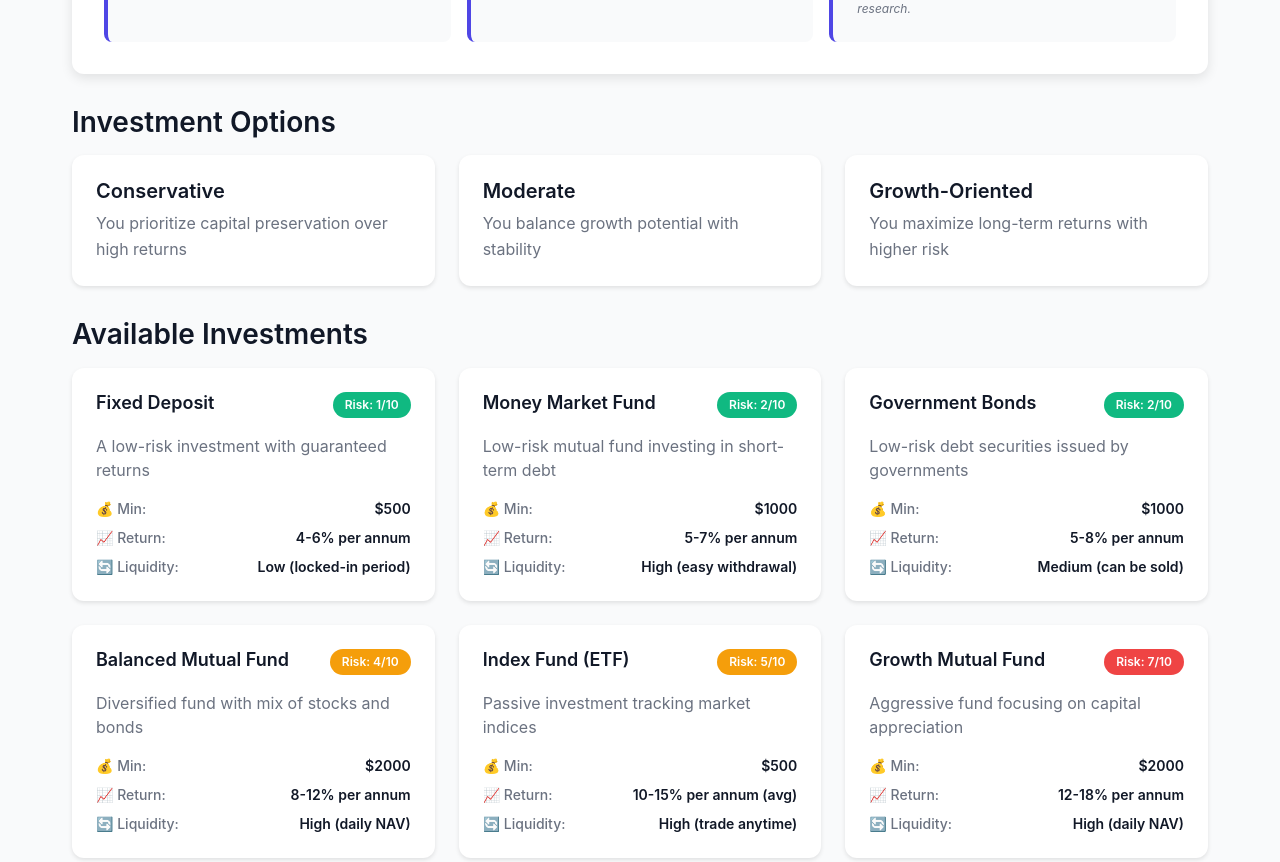
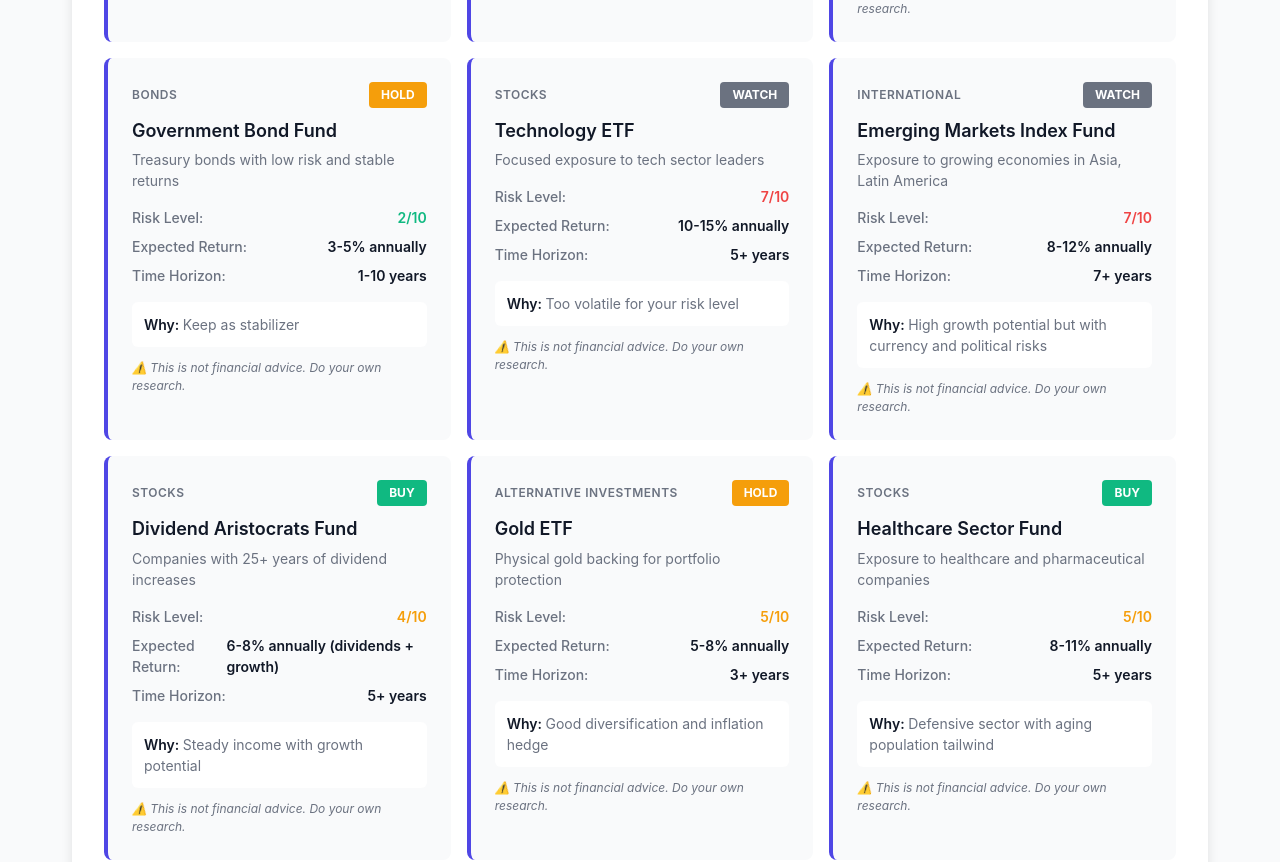
Before and after one commit to callmev1nc/SmartInvest, a React (Vite) app: page /explore in a window 1280 px wide. Shown: the part 1500-2362 px from the top of the page. Built offline with nearby package versions, Linux system fonts and the light colour scheme; no server answers.

Commit message:
Update language transalte update daiy invesdment have more option updayte explore page that better translation and complete translate

```diff
--- a/src/components/DailyUpdates.css
+++ b/src/components/DailyUpdates.css
@@ -55,6 +55,13 @@
 .refresh-button:disabled {
   opacity: 0.6;
   cursor: not-allowed;
+}
+
+.translating-badge {
+  font-size: 0.75rem;
+  color: var(--primary);
+  font-weight: 500;
+  margin-left: 0.5rem;
 }
 
 /* Loading State */
--- a/src/components/DailyUpdates.tsx
+++ b/src/components/DailyUpdates.tsx
@@ -5,13 +5,18 @@
 
 import { useState, useEffect } from 'react';
 import { getDailyUpdates, type DailyUpdate, type MarketUpdate } from '@/services/dailyUpdates';
+import { translateText } from '@/services/translation';
 import { useUser } from '@/contexts/UserContext';
+import { useLanguage } from '@/contexts/LanguageContext';
 import './DailyUpdates.css';
 
 export function DailyUpdates() {
   const { riskProfile } = useUser();
+  const { language } = useLanguage();
   const [updates, setUpdates] = useState<DailyUpdate | null>(null);
+  const [translatedUpdates, setTranslatedUpdates] = useState<DailyUpdate | null>(null);
   const [loading, setLoading] = useState(true);
+  const [translating, setTranslating] = useState(false);
   const [error, setError] = useState<string | null>(null);
   const [refreshing, setRefreshing] = useState(false);
   const [currentTime, setCurrentTime] = useState(new Date());
@@ -27,6 +32,15 @@ export function DailyUpdates() {
   useEffect(() => {
     loadUpdates(false);
   }, [riskProfile]);
+
+  // Translate updates when language or updates change
+  useEffect(() => {
+    if (updates && language !== 'en') {
+      translateUpdates(updates, language);
+    } else {
+      setTranslatedUpdates(updates);
+    }
+  }, [updates, language]);
 
   const loadUpdates = async (forceRefresh = false) => {
     try {
@@ -45,9 +59,69 @@ export function DailyUpdates() {
     }
   };
 
+  const translateUpdates = async (data: DailyUpdate, targetLanguage: string) => {
+    try {
+      setTranslating(true);
+
+      // Translate summary
+      const translatedSummary = await translateText(data.summary, targetLanguage as any);
+
+      // Translate market updates
+      const translatedMarkets = {
+        stocks: await translateMarketUpdate(data.markets.stocks, targetLanguage),
+        crypto: await translateMarketUpdate(data.markets.crypto, targetLanguage),
+        realEstate: await translateMarketUpdate(data.markets.realEstate, targetLanguage),
+        international: await translateMarketUpdate(data.markets.international, targetLanguage),
+        alternativeInvestments: await translateMarketUpdate(data.markets.alternativeInvestments, targetLanguage),
+      };
+
+      // Translate opportunities
+      const translatedOpportunities = await Promise.all(
+        data.opportunities.map(async (opp) => ({
+          ...opp,
+          category: await translateText(opp.category, targetLanguage as any),
+          name: opp.name, // Keep investment names in English
+          description: await translateText(opp.description, targetLanguage as any),
+          expectedReturn: opp.expectedReturn, // Keep return format
+          timeHorizon: await translateText(opp.timeHorizon, targetLanguage as any),
+          reason: await translateText(opp.reason, targetLanguage as any),
+        }))
+      );
+
+      setTranslatedUpdates({
+        ...data,
+        summary: translatedSummary,
+        markets: translatedMarkets,
+        opportunities: translatedOpportunities,
+      });
+    } catch (error) {
+      console.error('Translation error:', error);
+      // Fall back to original data if translation fails
+      setTranslatedUpdates(data);
+    } finally {
+      setTranslating(false);
+    }
+  };
+
+  const translateMarketUpdate = async (market: MarketUpdate, targetLanguage: string): Promise<MarketUpdate> => {
+    const translatedSummary = await translateText(market.summary, targetLanguage as any);
+    const translatedKeyPoints = await Promise.all(
+      market.keyPoints.map(point => translateText(point, targetLanguage as any))
+    );
+
+    return {
+      ...market,
+      summary: translatedSummary,
+      keyPoints: translatedKeyPoints,
+    };
+  };
+
   const handleRefresh = () => {
     loadUpdates(true);
   };
+
+  // Use translated updates if available, otherwise use original
+  const displayUpdates = translatedUpdates || updates;
 
   if (loading) {
     return (
@@ -63,7 +137,7 @@ export function DailyUpdates() {
     );
   }
 
-  if (error || !updates) {
+  if (error || !displayUpdates) {
     return (
       <div className="daily-updates">
         <div className="updates-header">
@@ -100,10 +174,11 @@ export function DailyUpdates() {
                 hour12: false,
               })}
             </span>
+            {translating && <span className="translating-badge">Translating...</span>}
           </span>
           <button
             onClick={handleRefresh}
-            disabled={refreshing}
+            disabled={refreshing || translating}
             className="refresh-button"
             aria-label={refreshing ? 'Refreshing market updates...' : 'Refresh market updates'}
           >
@@ -114,7 +189,7 @@ export function DailyUpdates() {
 
       {/* Summary */}
       <div className="updates-summary" role="region" aria-label="Market summary">
-        <p>{updates.summary}</p>
+        <p>{displayUpdates.summary}</p>
         <p className="disclaimer">
           💡 AI-powered analysis based on current market data. Not financial advice.
         </p>
@@ -122,21 +197,21 @@ export function DailyUpdates() {
 
       {/* Market Overview */}
       <div className="markets-grid" role="region" aria-label="Market overview">
-        <MarketCard market={updates.markets.stocks} title="Stocks" icon="📈" />
-        <MarketCard market={updates.markets.crypto} title="Crypto" icon="₿" />
-        <MarketCard market={updates.markets.realEstate} title="Real Estate" icon="🏠" />
-        <MarketCard market={updates.markets.international} title="International" icon="🌍" />
-        <MarketCard market={updates.markets.alternativeInvestments} title="Alternatives" icon="🎨" />
+        <MarketCard market={displayUpdates.markets.stocks} title="Stocks" icon="📈" />
+        <MarketCard market={displayUpdates.markets.crypto} title="Crypto" icon="₿" />
+        <MarketCard market={displayUpdates.markets.realEstate} title="Real Estate" icon="🏠" />
+        <MarketCard market={displayUpdates.markets.international} title="International" icon="🌍" />
+        <MarketCard market={displayUpdates.markets.alternativeInvestments} title="Alternatives" icon="🎨" />
       </div>
 
       {/* Opportunities */}
-      {updates.opportunities.length > 0 && (
+      {displayUpdates.opportunities.length > 0 && (
         <div className="opportunities-section">
           <h3 className="opportunities-title">
             🎯 Top Opportunities for {riskProfile ? riskProfile.toUpperCase() : 'MODERATE'} Investors
           </h3>
           <div className="opportunities-grid">
-            {updates.opportunities.map((opp, index) => (
+            {displayUpdates.opportunities.map((opp, index) => (
               <OpportunityCard key={index} opportunity={opp} />
             ))}
           </div>
--- a/src/services/dailyUpdates.ts
+++ b/src/services/dailyUpdates.ts
@@ -84,7 +84,7 @@ For each category, provide:
 - 2-3 key bullet points
 
 Then provide:
-- 3-5 specific investment opportunities personalized for a ${riskProfile || 'moderate'} investor
+- 9 specific investment opportunities personalized for a ${riskProfile || 'moderate'} investor
 - Each opportunity should include: category, name, description, risk level (1-10), expected return, time horizon, action (buy/hold/sell/watch), and reasoning
 
 IMPORTANT:
@@ -247,6 +247,66 @@ function getFallbackDailyUpdates(riskProfile: RiskProfile | null): DailyUpdate {
         action: 'buy',
         reason: 'Good income generation with inflation hedge',
       },
+      {
+        category: 'Bonds',
+        name: 'Government Bond Fund',
+        description: 'Treasury bonds with low risk and stable returns',
+        riskLevel: 2,
+        expectedReturn: '3-5% annually',
+        timeHorizon: '1-10 years',
+        action: riskProfile === 'conservative' ? 'buy' : 'hold',
+        reason: riskProfile === 'conservative' ? 'Safe haven for conservative investors' : 'Keep as stabilizer',
+      },
+      {
+        category: 'Stocks',
+        name: 'Technology ETF',
+        description: 'Focused exposure to tech sector leaders',
+        riskLevel: 7,
+        expectedReturn: '10-15% annually',
+        timeHorizon: '5+ years',
+        action: riskProfile === 'growth' ? 'buy' : 'watch',
+        reason: riskProfile === 'growth' ? 'High growth potential' : 'Too volatile for your risk level',
+      },
+      {
+        category: 'International',
+        name: 'Emerging Markets Index Fund',
+        description: 'Exposure to growing economies in Asia, Latin America',
+        riskLevel: 7,
+        expectedReturn: '8-12% annually',
+        timeHorizon: '7+ years',
+        action: riskProfile === 'growth' ? 'buy' : 'watch',
+        reason: 'High growth potential but with currency and political risks',
+      },
+      {
+        category: 'Stocks',
+        name: 'Dividend Aristocrats Fund',
+        description: 'Companies with 25+ years of dividend increases',
+        riskLevel: 4,
+        expectedReturn: '6-8% annually (dividends + growth)',
+        timeHorizon: '5+ years',
+        action: 'buy',
+        reason: 'Steady income with growth potential',
+      },
+      {
+        category: 'Alternative Investments',
+        name: 'Gold ETF',
+        description: 'Physical gold backing for portfolio protection',
+        riskLevel: 5,
+        expectedReturn: '5-8% annually',
+        timeHorizon: '3+ years',
+        action: 'hold',
+        reason: 'Good diversification and inflation hedge',
+      },
+      {
+        category: 'Stocks',
+        name: 'Healthcare Sector Fund',
+        description: 'Exposure to healthcare and pharmaceutical companies',
+        riskLevel: 5,
+        expectedReturn: '8-11% annually',
+        timeHorizon: '5+ years',
+        action: 'buy',
+        reason: 'Defensive sector with aging population tailwind',
+      },
     ],
     summary: 'Daily market update: Markets are navigating through uncertainty. Stay focused on your long-term investment goals and maintain proper diversification.',
   };
```
Also changed, not shown: src/pages/Explore.tsx (+127 -9 lines).
